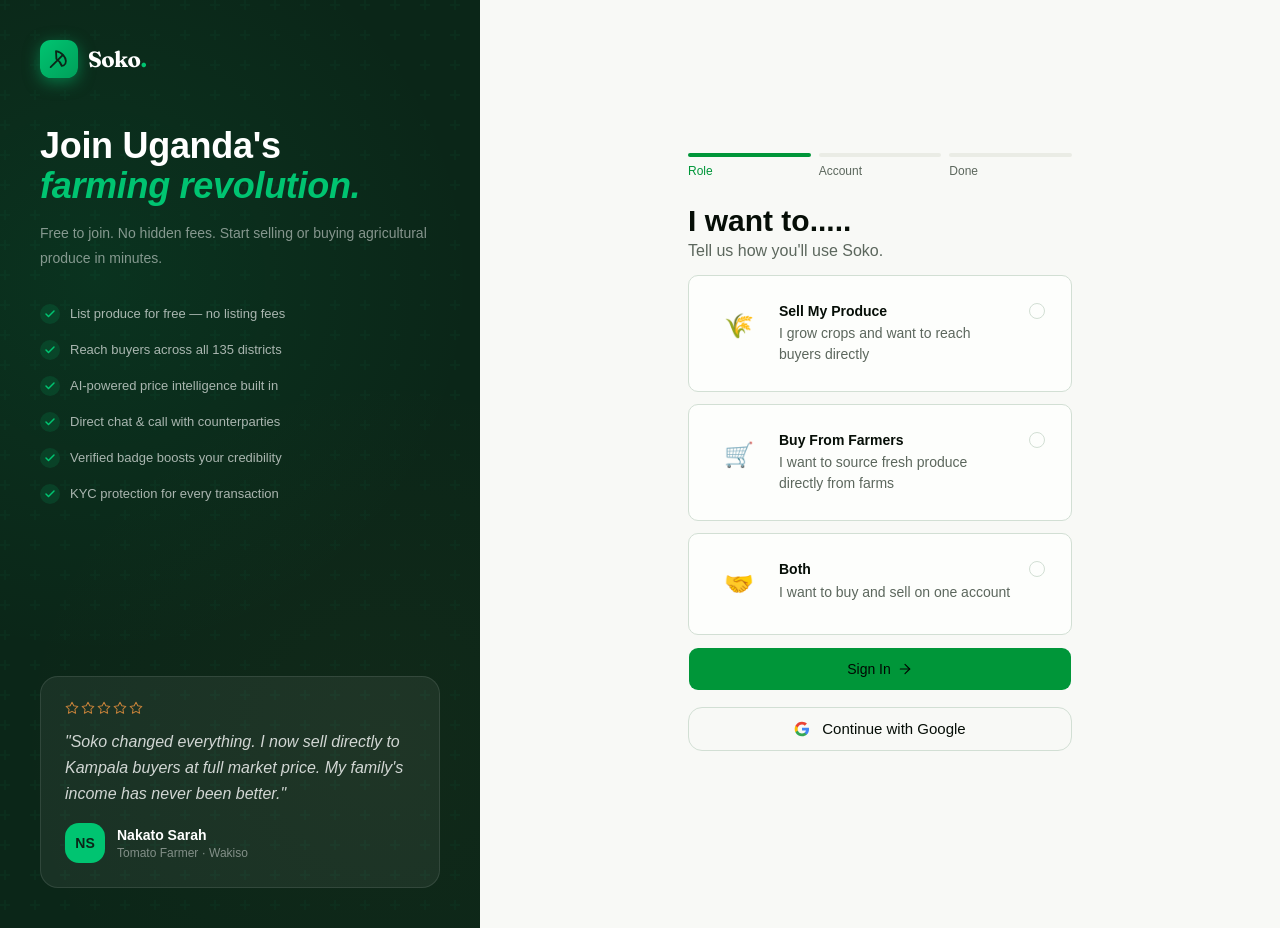
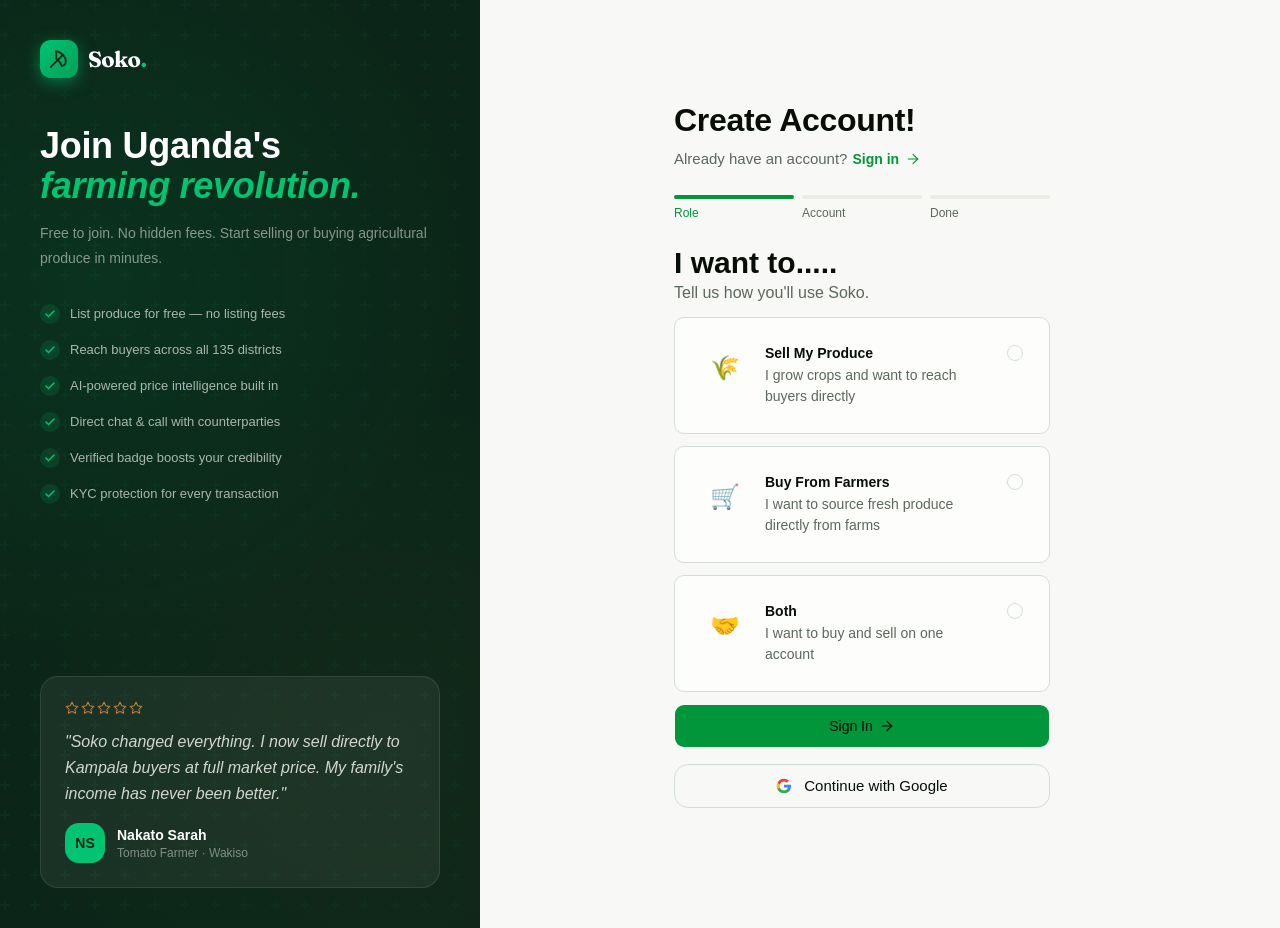
Before and after one commit to Ntale3/soko_client, a React (Vite) app: page /auth/sign-up in a window 1280 px wide. Built offline with nearby package versions, Linux system fonts and the light colour scheme.

Commit message:
♻️  add logo for small an dmedium devices

```diff
--- a/src/components/auth/sign-up-steps/StepWrapper.tsx
+++ b/src/components/auth/sign-up-steps/StepWrapper.tsx
@@ -3,6 +3,10 @@ import { useSignUpStore } from "@/store/useSignUpStore";
 import { RadioGroupChoiceCard } from "./choice-card";
 import SignUpForm from "./sign-up-form";
 import { CheckList } from "./check-list";
+import { Button } from "@/components/ui/button";
+import { Ic } from "@/constants/crisp-svg";
+import { Logo } from "@/components/landing-page/logo";
+import { Link } from "@tanstack/react-router";
 
 const STEPS = [
   { label: "Role",    component: RadioGroupChoiceCard },
@@ -15,8 +19,28 @@ export function StepWrapper() {
   const StepComponent = STEPS[current].component;
 
   return (
-    <div className="flex flex-col items-center justify-center min-h-screen px-4 py-8">
-      <div className="w-full max-w-sm mx-auto flex flex-col gap-6">
+    <div className="w-full max-w-sm flex flex-col gap-6 px-1 py-8">
+
+      {/* Mobile logo */}
+      <div className="lg:hidden">
+        <Logo dark size="md" LogoStyle="text-primary" />
+      </div>
+
+      {/* Heading */}
+      <div className="flex flex-col gap-1">
+        <h1 className="fraunces text-[32px] font-extrabold tracking-[-0.3px] text-foreground">
+          Create Account!
+        </h1>
+        <p className="text-[15px] text-muted-foreground flex items-center gap-1">
+          Already have an account?
+          <Button variant="link" className="h-auto p-0" asChild>
+            <Link to="/auth/sign-in" className="flex items-center gap-0.5">
+              <span className="text-primary font-semibold">Sign in</span>
+              <Ic n="arrow" s={16} c="var(--primary)" />
+            </Link>
+          </Button>
+        </p>
+      </div>
 
       {/* Progress bars */}
       <div className="flex gap-2">
@@ -44,6 +68,5 @@ export function StepWrapper() {
       </div>
 
     </div>
-    </div>
   );
 }
```
Lines whose indentation alone changed are shown as unchanged.
